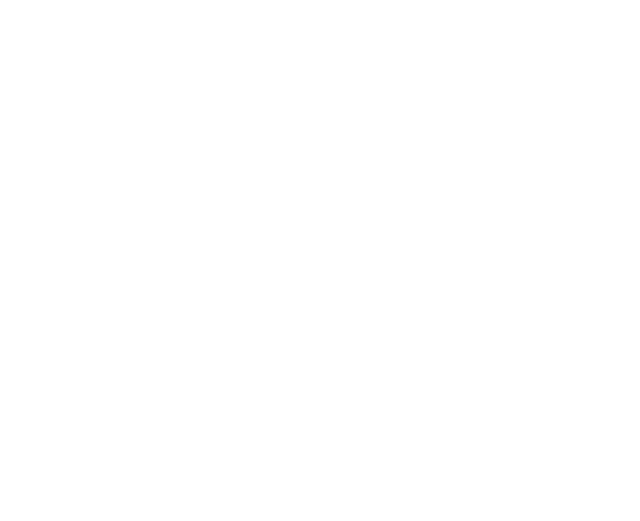
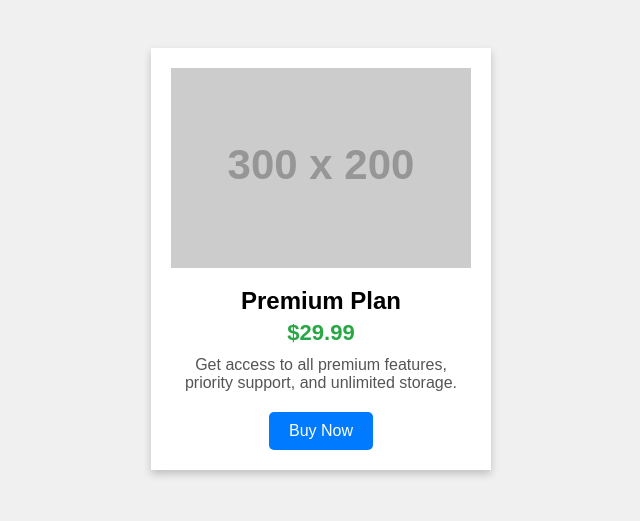
Before and after one commit to acciojob/pricing-card-technopradyumn, a website: page main.html in a window 1280 px wide. Shown: the whole page, without its empty margins (319-959 px from the left). Drawn offline with Linux system fonts and the light colour scheme; placeholder pictures from the web are drawn by us.

Commit message:
created a submission

```diff
--- a/main.html
+++ b/main.html
@@ -1,16 +1,17 @@
 <!DOCTYPE html>
-
-<html>
-
+<html lang="en">
 <head>
-	<link rel="stylesheet" href="styles.css">
+<meta charset="UTF-8">
+<title>Pricing Card</title>
+<link rel="stylesheet" href="styles.css">
 </head>
-
 <body>
-	<!-- the entire body must be written by student -->
-    <script type="text/javascript" src="./script.js">
-</script>
-
+<div class="card">
+<img src="https://via.placeholder.com/300x200" alt="Product image">
+<h1>Premium Plan</h1>
+<p class="price">$29.99</p>
+<p class="description">Get access to all premium features, priority support, and unlimited storage.</p>
+<button>Buy Now</button>
+</div>
 </body>
-
 </html>
--- a/styles.css
+++ b/styles.css
@@ -1 +1,41 @@
 /*  your css code here. If applicable */
+body {
+font-family: Arial, sans-serif;
+background-color: #f0f0f0;
+display: flex;
+justify-content: center;
+padding: 40px;
+}
+.card {
+width: 300px;
+padding: 20px;
+background-color: #fff;
+box-shadow: 0 4px 8px rgba(0, 0, 0, 0.2);
+text-align: center;
+}
+.card img {
+width: 100%;
+}
+.card h1 {
+font-size: 24px;
+margin: 15px 0 5px;
+}
+.price {
+font-size: 22px;
+font-weight: bold;
+color: #28a745;
+margin: 5px 0;
+}
+.description {
+color: #555;
+margin: 10px 0 20px;
+}
+button {
+padding: 10px 20px;
+background-color: #007bff;
+color: #fff;
+border: none;
+border-radius: 5px;
+font-size: 16px;
+cursor: pointer;
+}
```
